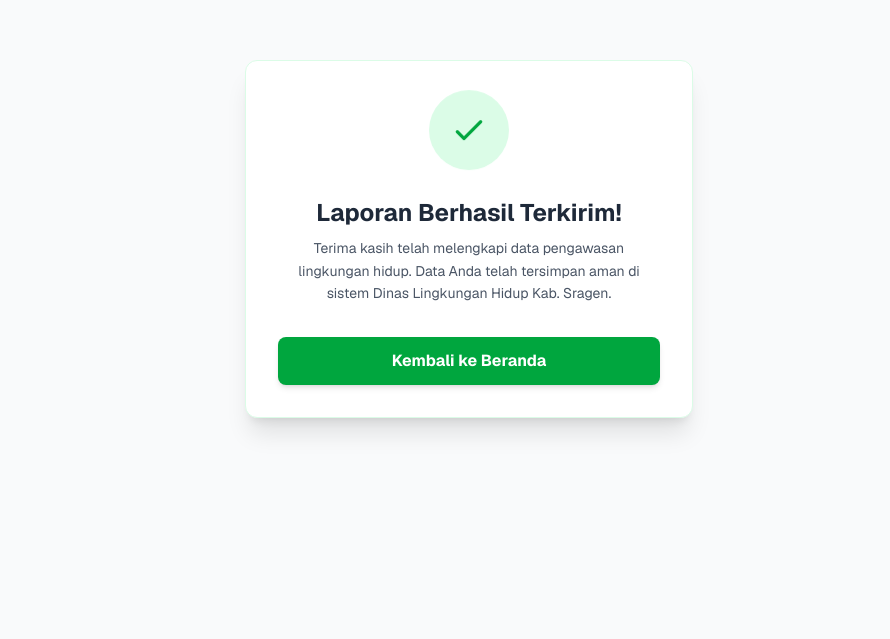
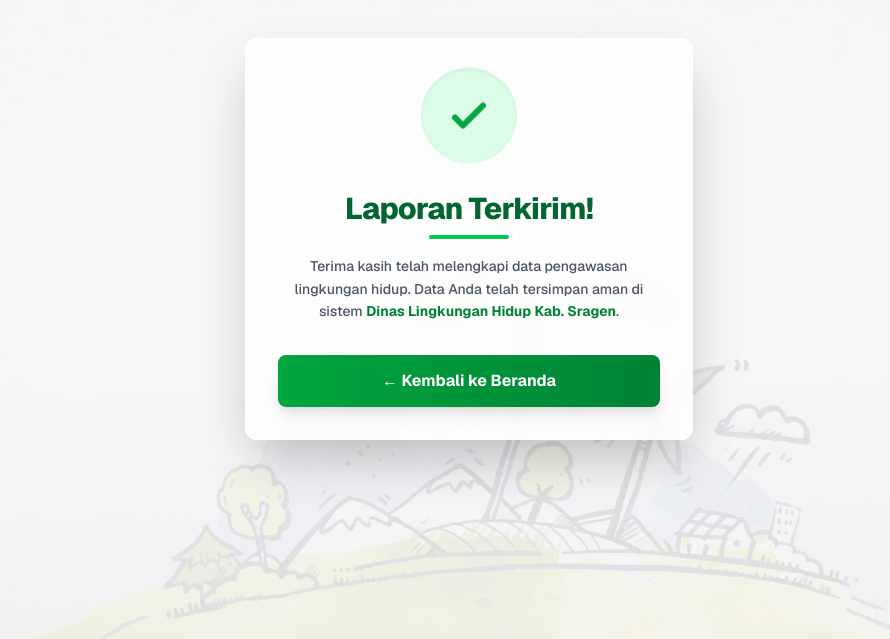
Before and after one commit to irfandelix/dlh-pengawasan-app, a Next.js app: page /sukses in a window 1280 px wide. Shown: the part 161-800 px from the top of the page, without its empty margins (171-1061 px from the left). Built offline with nearby package versions, Linux system fonts and the light colour scheme.

Commit message:
v1.9 addin sukses page

```diff
--- a/app/sukses/page.js
+++ b/app/sukses/page.js
@@ -3,26 +3,35 @@ import Link from 'next/link';
 
 export default function SuksesPage() {
   return (
-    <div className="min-h-screen flex items-center justify-center bg-gray-50 p-4 font-sans">
-      <div className="bg-white p-8 rounded-xl shadow-xl text-center max-w-md w-full border border-green-100">
+    <div
+      className="min-h-screen flex items-center justify-center p-4 font-sans bg-cover bg-center bg-no-repeat bg-fixed"
+      style={{
+        backgroundImage: "url('/bg-pengawasan.webp')",
+        // Overlay putih transparan (0.9) agar teks tetap terbaca jelas di atas gambar
+        boxShadow: "inset 0 0 0 1000px rgba(245, 245, 245, 0.9)"
+      }}
+    >
+      <div className="bg-white/80 backdrop-blur-sm p-8 rounded-xl shadow-2xl text-center max-w-md w-full border border-white/50 transform transition-all hover:scale-105 duration-300">
 
-        {/* Icon Centang Besar */}
-        <div className="w-20 h-20 bg-green-100 rounded-full flex items-center justify-center mx-auto mb-6 animate-bounce">
-          <svg xmlns="http://www.w3.org/2000/svg" className="h-10 w-10 text-green-600" fill="none" viewBox="0 0 24 24" stroke="currentColor">
-            <path strokeLinecap="round" strokeLinejoin="round" strokeWidth={2} d="M5 13l4 4L19 7" />
+        {/* Icon Centang Besar dengan Animasi */}
+        <div className="w-24 h-24 bg-green-100 rounded-full flex items-center justify-center mx-auto mb-6 animate-bounce shadow-inner">
+          <svg xmlns="http://www.w3.org/2000/svg" className="h-12 w-12 text-green-600" fill="none" viewBox="0 0 24 24" stroke="currentColor">
+            <path strokeLinecap="round" strokeLinejoin="round" strokeWidth={3} d="M5 13l4 4L19 7" />
           </svg>
         </div>
 
-        <h1 className="text-2xl font-bold text-gray-800 mb-2">Laporan Berhasil Terkirim!</h1>
-        <p className="text-gray-600 mb-8 text-sm leading-relaxed">
-          Terima kasih telah melengkapi data pengawasan lingkungan hidup. Data Anda telah tersimpan aman di sistem Dinas Lingkungan Hidup Kab. Sragen.
+        <h1 className="text-3xl font-extrabold text-green-800 mb-2 tracking-tight">Laporan Terkirim!</h1>
+        <div className="h-1 w-20 bg-green-500 mx-auto mb-4 rounded-full"></div>
+
+        <p className="text-gray-600 mb-8 text-sm leading-relaxed font-medium">
+          Terima kasih telah melengkapi data pengawasan lingkungan hidup. Data Anda telah tersimpan aman di sistem <span className="font-bold text-green-700">Dinas Lingkungan Hidup Kab. Sragen</span>.
         </p>
 
         <Link
           href="/"
-          className="block w-full bg-green-600 text-white py-3 rounded-lg font-bold hover:bg-green-700 transition-all shadow-md transform hover:-translate-y-1"
+          className="block w-full bg-gradient-to-r from-green-600 to-green-700 text-white py-3.5 rounded-lg font-bold hover:from-green-700 hover:to-green-800 transition-all shadow-lg hover:shadow-xl active:scale-95"
         >
-          Kembali ke Beranda
+          &larr; Kembali ke Beranda
         </Link>
       </div>
     </div>
```
